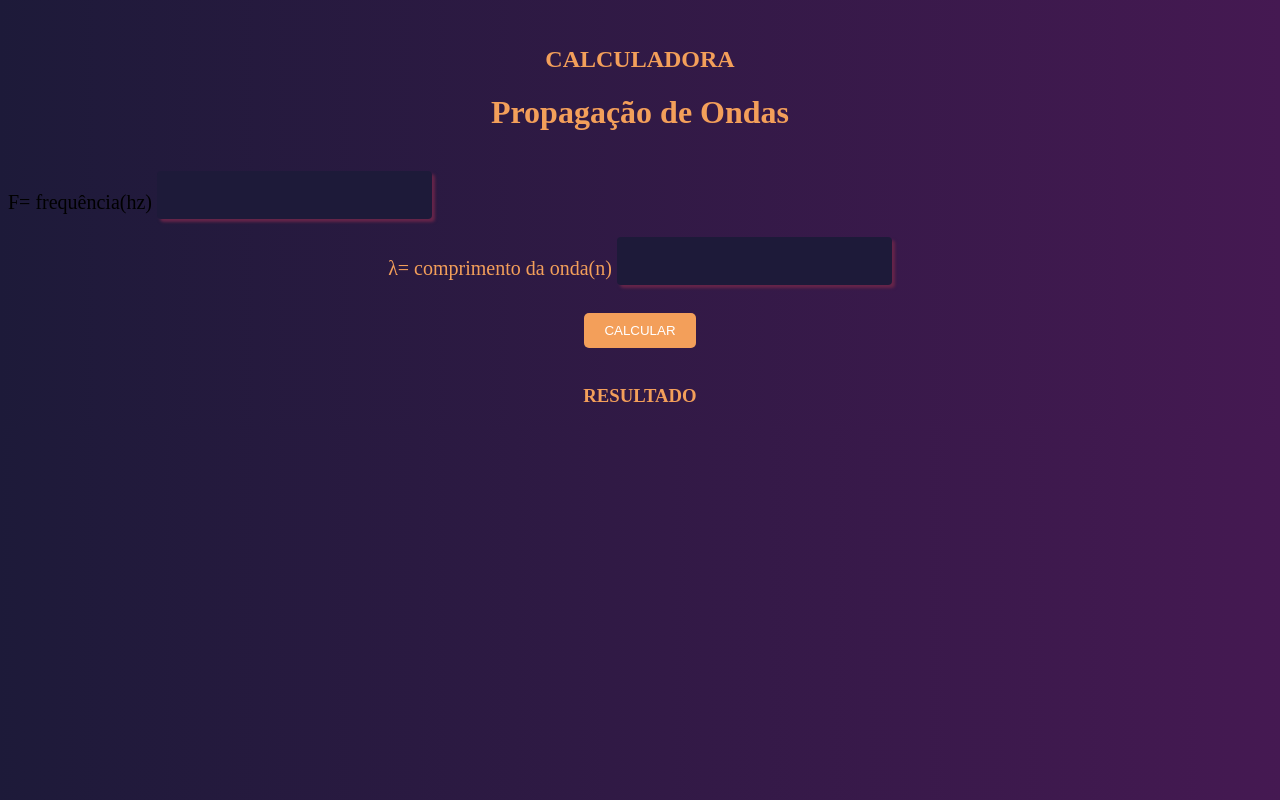
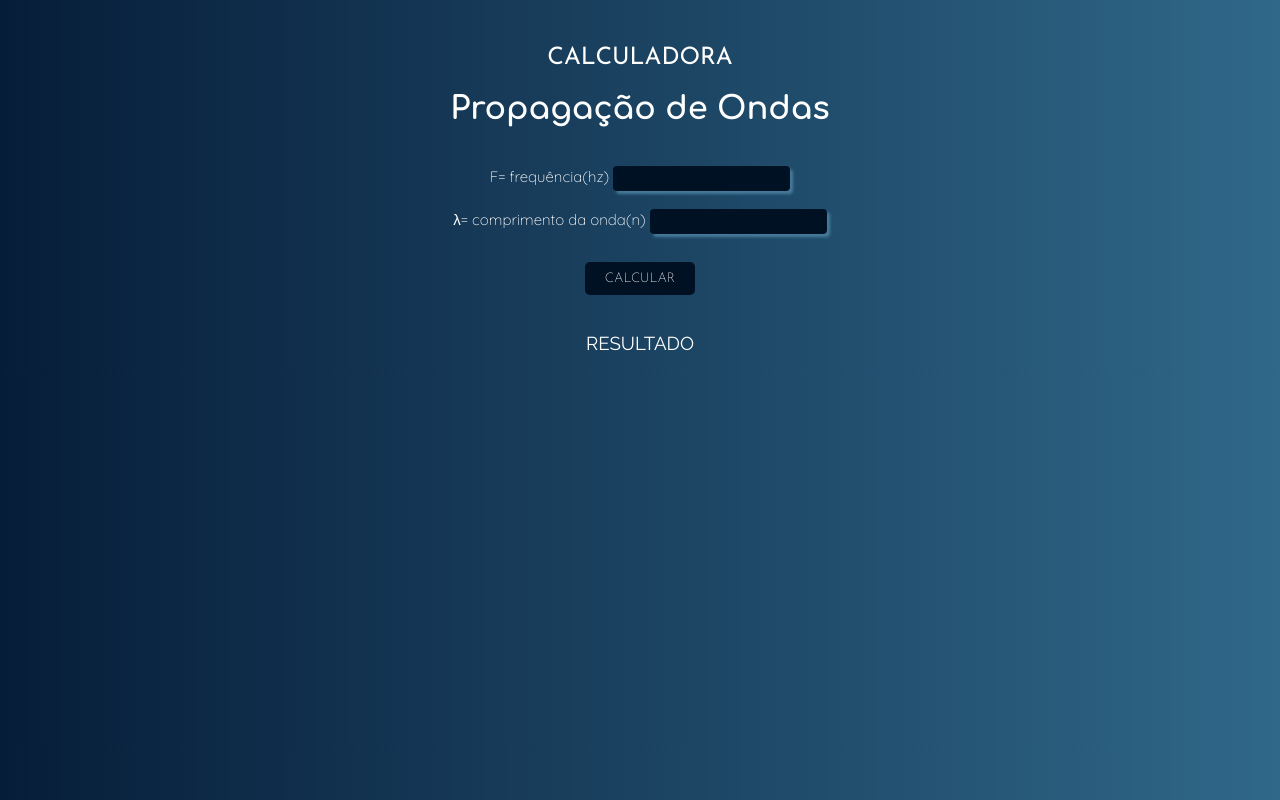
Before and after one commit to VitoriaLevoratto/calculadora, a plain HTML site: page index.html in a window 1280 px wide. Drawn offline with Linux system fonts and the light colour scheme.

Commit message:
Add files via upload

```diff
--- a/index.html
+++ b/index.html
@@ -5,31 +5,55 @@
     <meta http-equiv="X-UA-Compatible" content="IE=edge">
     <meta name="viewport" content="width=device-width, initial-scale=1.0">
     <title>Calculadora de Propagação de Onda</title>
+
+    <link rel="preconnect" href="https://fonts.googleapis.com">
+    <link rel="preconnect" href="https://fonts.gstatic.com" crossorigin>
+    <link href="https://fonts.googleapis.com/css2?family=Raleway:wght@100;400&display=swap" rel="stylesheet">
+
+    <link rel="preconnect" href="https://fonts.googleapis.com">
+    <link rel="preconnect" href="https://fonts.gstatic.com" crossorigin>
+    <link href="https://fonts.googleapis.com/css2?family=Quicksand:wght@300;400&display=swap" rel="stylesheet">
+
+    <link rel="preconnect" href="https://fonts.googleapis.com">
+    <link rel="preconnect" href="https://fonts.gstatic.com" crossorigin>
+    <link href="https://fonts.googleapis.com/css2?family=Josefin+Sans:wght@100;200;400;700&display=swap" rel="stylesheet">
+
+    <link rel="preconnect" href="https://fonts.googleapis.com">
+    <link rel="preconnect" href="https://fonts.gstatic.com" crossorigin>
+    <link href="https://fonts.googleapis.com/css2?family=Comfortaa:wght@300;400;700&display=swap" rel="stylesheet">
+
     <link rel="stylesheet" href="style.css">
     <script src="script.js"></script>
 </head>
 <br>
 <body>
-    <h2>CALCULADORA</h2>
-    <h1>Propagação de Ondas</h1>
-    <form action="#" method="post" id="formulario"></form>
+    <h2>CALCULADORA</h2> <!-- titulo do programa -->
+    <h1>Propagação de Ondas</h1> <!-- subtitulo do programa -->
+
 <br>
 
-    <div class="frequência" id="frequência">
-        <label for="inputfrequencia">F= frequência(hz)    <input type="number" name="F" id="inputfrequencia"></label>
+    <div class="frequência" id="frequência"> <!-- div para o input/label 'F= frequência(hz)' -->
+        <label for="inputfrequencia">F= frequência(hz)    <input type="number" name="F" id="inputfrequencia"></label> <!-- input: é responsavel por criar o campo interativo para 'frequência', para poder colocar os números; label: é um indentificador do input, neste caso 'frequência' -->
     </div>
+
 <br>
-    <div class="comprimento" id="comprimento">
-        <label for="inputcomprimento">λ= comprimento da onda(n)    <input type="number" name="C" id="inputcomprimento"></label>
+
+    <div class="comprimento" id="comprimento"> <!-- div para o input/label 'λ= comprimento da onda(n)' -->
+        <label for="inputcomprimento">λ= comprimento da onda(n)    <input type="number" name="C" id="inputcomprimento"></label> <!-- input: é responsavel por criar o campo interativo para 'comprimento', para poder colocar os números; label: é um indentificador do input, neste caso 'comprimento' -->
     </div>
+
 <br>
-    <div class="botão">
-        <button type="button" id="calcular">CALCULAR</button>
+
+    <div class="botão"> <!-- div para o botão 'CALCULAR' -->
+        <button type="button" id="calcular">CALCULAR</button> <!-- botão cujo terá de ser clicado para que os valores prenchindos no campo 'input' sejam calculados -->
     </div>
+
 <br>
     <h3>RESULTADO</h3>
-    <div class="resultado" id="resultado">
-        <p id="resultado"></p> <!--onde aparece o resultado-->
+
+    <div class="resultado" id="resultado"> <!-- div para o resultado que sera exibido em tela -->
+        <p id="resultado"></p> <!-- lugar onde sera exibido o resultado do valor calculado -->
     </div>
+
 </body>
 </html>
--- a/script.js
+++ b/script.js
@@ -1,14 +1,14 @@
 function calcular() {
     const F = Number(document.querySelector("#inputfrequencia").value); // frequência
-    const C = Number(document.querySelector("#inputcomprimento").value); // comprimento
+    const C = Number(document.querySelector("#inputcomprimento").value); // comprimento da onda
 
-    const v = F * C //fórmula
+    const v = F * C //fórmula para que seja calculado a velocidade da propagação da onda
 
-    document.querySelector("#resultado").textContent = "V = velocidade: " + v.toFixed(2) + "m/s"; // oque faz o resultado aparecer
+    document.querySelector("#resultado").textContent = "V = velocidade: " + v.toFixed(2) +  "m/s"; // organiza a maneira que o resultado será apresentado e faz com que o resultado seja exibido na tela
 
 }
 
 document.addEventListener("DOMContentLoaded", () => {
     const calcularButton = document.querySelector("#calcular");
-    calcularButton.addEventListener("click", calcular); // oque faz o botão calcular a fórmula
+    calcularButton.addEventListener("click", calcular); // faz com que, quando o botão seja clicado, calcule a fórmula
 });
--- a/style.css
+++ b/style.css
@@ -1,52 +1,66 @@
+
 body{
-    background: linear-gradient(to right, #1D1A39, #451952)
+    background: linear-gradient(to right, #061D39, #306889)
+}
+
+label{
+    font-size: 15px;
+   }
+
+input{
+    color: white;
+    font-size: 15px;
+    padding: 5px 5px 5px;
+    background-color: #011124;
+    border: none;
+    border-radius: 4px;
+    box-shadow: 3px 3px 3px #477C9B;
+    font-family: 'Josefin Sans', sans-serif;
+    font-weight: 200;
+ }
+
+h1{
+    font-family: 'Comfortaa', sans-serif;
+    font-weight: 700;
+    text-align: center;
+    color: white;
 
 
 }
- label{
-  font-size: 20px;
+
+h2{
+    font-family: 'Josefin Sans', sans-serif;
+    font-weight: 400;
+    text-align: center;
+    color: white;
+
+
+}
+
+h3{
+    font-family: 'Raleway', sans-serif;
+    font-weight: 400;
+    text-align: center;
+    color: white;
 }
 
 
 
-
- input{
-  color: #F39F5A;
-  font-size: 20px;
-  padding: 20px 5px 5px;
-  background-color: #1D1A39;
-  border: none;
-  border-radius: 4px;
-  box-shadow: 3px 3px 3px #662549;
+.frequência {
+    font-family: 'Quicksand', sans-serif;
+    font-weight: 300;
+    text-align: center;
+    color: white;
 }
 
- h1 {
+.comprimento {
+    font-family: 'Quicksand', sans-serif;
+    font-weight: 300;
     text-align: center;
-     color: #F39F5A;
+    color: white;
+
 }
 
- h2 {
-    text-align: center;
-    color: #F39F5A;
- }
-
- h3 {
-    text-align: center;
-    color: #F39F5A;
- }
-
-
- .frêquencia {
-    color: #F39F5A;
-    left: 560px;
-
- }
- .comprimento {
-    color: #F39F5A;
-    align-items: center;
-    text-align: center;
-
- }
 .botão button {
     justify-content: center;
     align-items: center;
@@ -54,22 +68,27 @@ body{
     margin-right: auto;
     display: block;
     margin-top: 10px;
-    background-color: #F39F5A;
+    background-color: #011124;
     color: white;
     padding: 10px 20px;
     border: none;
     border-radius: 5px;
     cursor: pointer;
     transition: background-color 0.3s ease;
+    font-family: 'Josefin Sans', sans-serif;
+    font-weight: 200;
 }
 
 .botão button:hover {
-    background-color: #1D1A39;
-    box-shadow: 3px 3px 3px #662549;
+    background-color: #011124;
+    box-shadow: 3px 3px 3px #477C9B;
 
  }
+
  .resultado{
-    color: #F39F5A;
+    color: white;
     font-size: 20px;
     text-align: center;
+    font-family: 'Quicksand', sans-serif;
+    font-weight: 200;
  }
```
Lines whose indentation alone changed are shown as unchanged.
